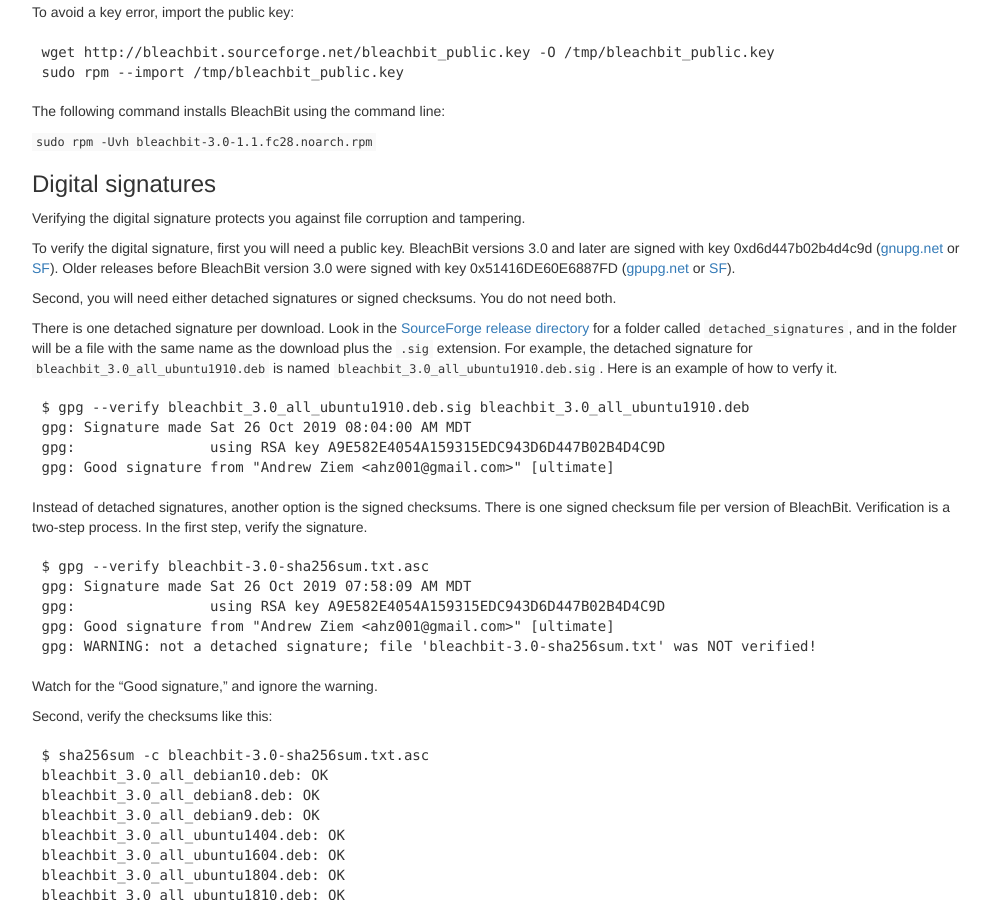
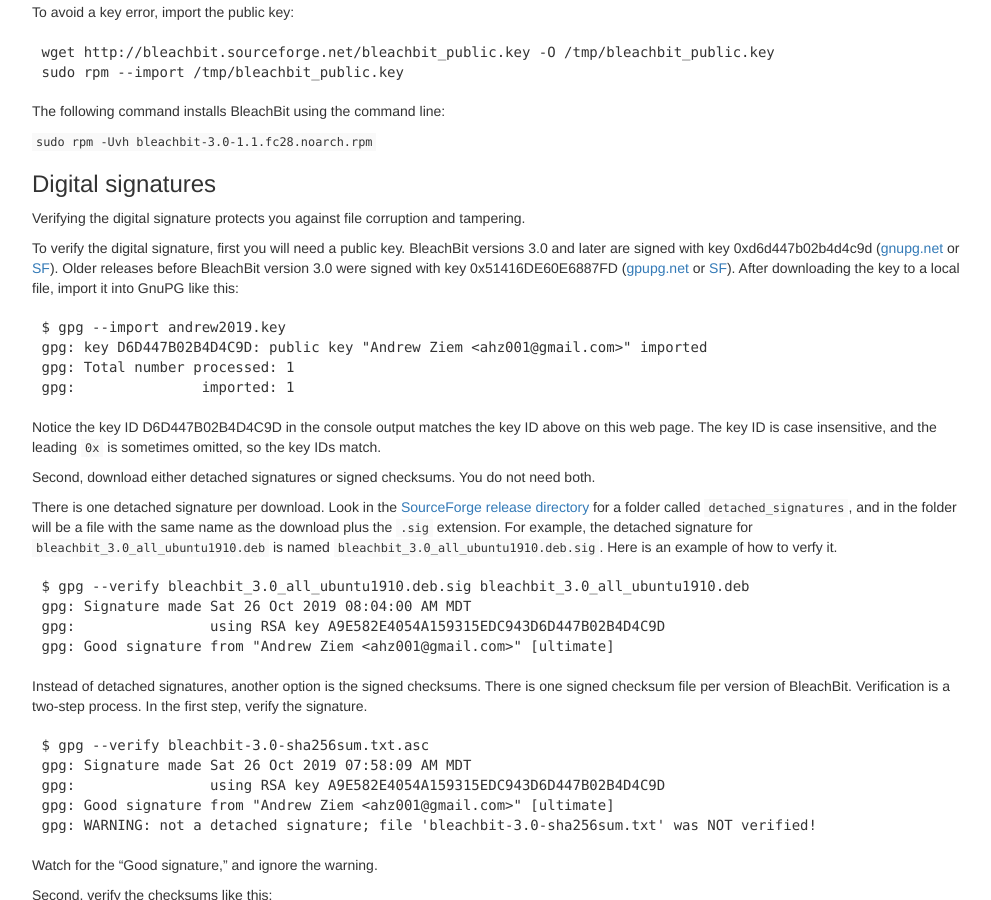
Before and after one commit to bleachbit/docs, a Jekyll site: the page built from _posts/2015-09-30-install-on-linux.md, in a window 1280 px wide and 900 px high, scrolled down 800 px. Shown: the whole window, without its empty margins (233-1224 px from the left). Built offline with Jekyll 4.4.1, drawn with Linux system fonts in a browser that asks for light colours.

Commit message:
Improve documentation about GPG key ID
Suggested by wavesurf432
Closes https://github.com/bleachbit/bleachbit/issues/991

````diff
--- a/_posts/2015-09-30-install-on-linux.md
+++ b/_posts/2015-09-30-install-on-linux.md
@@ -64,9 +64,18 @@
 
 Verifying the digital signature protects you against file corruption and tampering.
 
-To verify the digital signature, first you will need a public key. BleachBit versions 3.0 and later are signed with key 0xd6d447b02b4d4c9d ([gnupg.net](http://keys.gnupg.net/pks/lookup?search=0xD6D447B02B4D4C9D&fingerprint=on&op=index) or [SF](https://sourceforge.net/projects/bleachbit/files/public_key/andrew2019.key/view)). Older releases before BleachBit version 3.0 were signed with key 0x51416DE60E6887FD ([gpupg.net](http://keys.gnupg.net/pks/lookup?search=0x51416DE60E6887FD&fingerprint=on&op=index) or [SF](http://bleachbit.sourceforge.net/bleachbit_public.key)).
+To verify the digital signature, first you will need a public key. BleachBit versions 3.0 and later are signed with key 0xd6d447b02b4d4c9d ([gnupg.net](http://keys.gnupg.net/pks/lookup?search=0xD6D447B02B4D4C9D&fingerprint=on&op=index) or [SF](https://sourceforge.net/projects/bleachbit/files/public_key/andrew2019.key/download)). Older releases before BleachBit version 3.0 were signed with key 0x51416DE60E6887FD ([gpupg.net](http://keys.gnupg.net/pks/lookup?search=0x51416DE60E6887FD&fingerprint=on&op=index) or [SF](https://sourceforge.net/projects/bleachbit/files/public_key/andrew2009.key/download)). After downloading the key to a local file, import it into GnuPG like this:
 
-Second, you will need either detached signatures or signed checksums. You do not need both.
+```
+$ gpg --import andrew2019.key
+gpg: key D6D447B02B4D4C9D: public key "Andrew Ziem <ahz001@gmail.com>" imported
+gpg: Total number processed: 1
+gpg:               imported: 1
+```
+
+Notice the key ID D6D447B02B4D4C9D in the console output matches the key ID above on this web page. The key ID is case insensitive, and the leading `0x` is sometimes omitted, so the key IDs match.
+
+Second, download either detached signatures or signed checksums. You do not need both.
 
 There is one detached signature per download. Look in the [SourceForge release directory](https://sourceforge.net/projects/bleachbit/files/bleachbit/) for a folder called `detached_signatures`, and in the folder will be a file with the same name as the download plus the `.sig` extension. For example, the detached signature for `bleachbit_3.0_all_ubuntu1910.deb` is named `bleachbit_3.0_all_ubuntu1910.deb.sig`. Here is an example of how to verfy it.
 
````
